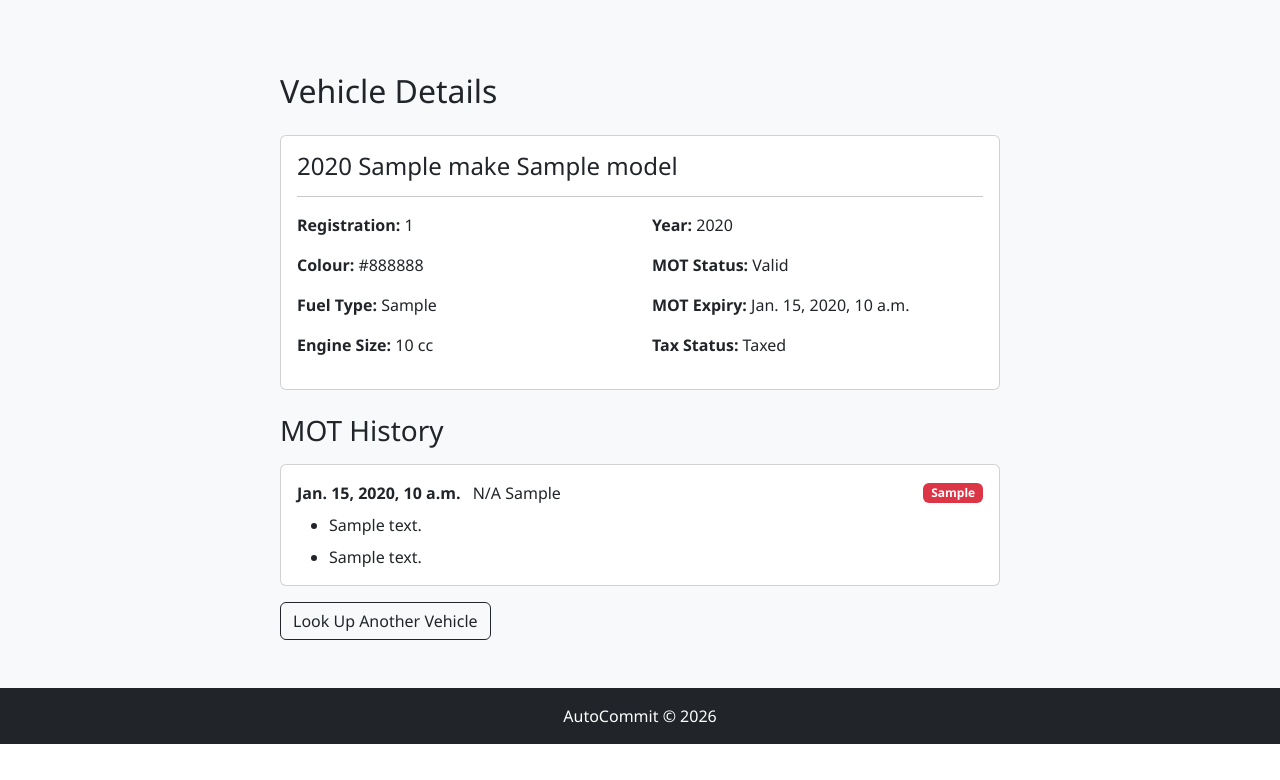
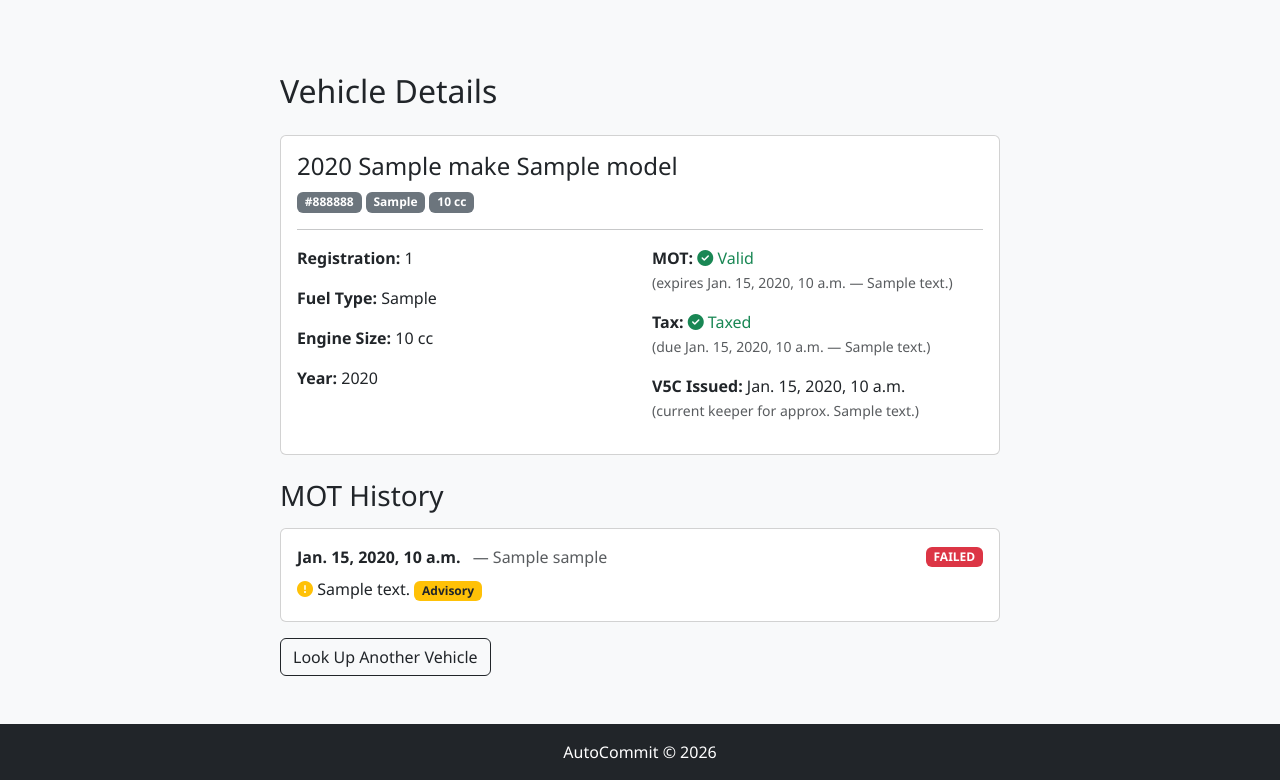
Before and after one commit to freed-man/mp4-autocommit, a Django app: template vehicles/templates/vehicles/vehicle_detail.html in a window 1280 px wide. Shown: the part 69-849 px from the top of the page. Before the commit the page ends 813 px from the top, so only its background shows below. Run offline with Django 5.2, Linux system fonts and the light colour scheme; the template is opened without the code that fills it: most values are stand-ins (such as "Sample title", 1, 10 or a date in 2020).

Commit message:
fix PRS defect type not showing as major

```diff
--- a/vehicles/templates/vehicles/vehicle_detail.html
+++ b/vehicles/templates/vehicles/vehicle_detail.html
@@ -10,19 +10,58 @@
                     <h4 class="card-title">
                         {{ dvla.yearOfManufacture }} {{ dvla.make }}{% if model %} {{ model }}{% endif %}
                     </h4>
+                    <span class="badge bg-secondary">{{ dvla.colour }}</span>
+                    <span class="badge bg-secondary">{{ dvla.fuelType }}</span>
+                    {% if dvla.engineCapacity %}
+                    <span class="badge bg-secondary">{{ dvla.engineCapacity }} cc</span>
+                    {% endif %}
                     <hr>
                     <div class="row">
                         <div class="col-md-6">
                             <p><strong>Registration:</strong> {{ dvla.registrationNumber }}</p>
-                            <p><strong>Colour:</strong> {{ dvla.colour }}</p>
                             <p><strong>Fuel Type:</strong> {{ dvla.fuelType }}</p>
                             <p><strong>Engine Size:</strong> {{ dvla.engineCapacity|default:"N/A" }} cc</p>
+                            <p><strong>Year:</strong> {{ dvla.yearOfManufacture }}</p>
                         </div>
                         <div class="col-md-6">
-                            <p><strong>Year:</strong> {{ dvla.yearOfManufacture }}</p>
-                            <p><strong>MOT Status:</strong> {{ dvla.motStatus|default:"N/A" }}</p>
-                            <p><strong>MOT Expiry:</strong> {{ dvla.motExpiryDate|default:"N/A" }}</p>
-                            <p><strong>Tax Status:</strong> {{ dvla.taxStatus|default:"N/A" }}</p>
+                            <p>
+                                <strong>MOT:</strong>
+                                {% if dvla.motStatus == "Valid" %}
+                                <i class="fas fa-check-circle text-success"></i>
+                                <span class="text-success">Valid</span>
+                                {% if dvla.motExpiryDateFormatted %}
+                                <br><small class="text-muted">(expires {{ dvla.motExpiryDateFormatted }} — {{ mot_days_text }})</small>
+                                {% endif %}
+                                {% else %}
+                                <i class="fas fa-times-circle text-danger"></i>
+                                <span class="text-danger">{{ dvla.motStatus|default:"No details held" }}</span>
+                                {% if dvla.motExpiryDateFormatted %}
+                                <br><small class="text-muted">(expired {{ dvla.motExpiryDateFormatted }} — {{ mot_days_text }})</small>
+                                {% endif %}
+                                {% endif %}
+                            </p>
+                            <p>
+                                <strong>Tax:</strong>
+                                {% if dvla.taxStatus == "Taxed" %}
+                                <i class="fas fa-check-circle text-success"></i>
+                                <span class="text-success">Taxed</span>
+                                {% if dvla.taxDueDateFormatted %}
+                                <br><small class="text-muted">(due {{ dvla.taxDueDateFormatted }} — {{ tax_days_text }})</small>
+                                {% endif %}
+                                {% else %}
+                                <i class="fas fa-times-circle text-danger"></i>
+                                <span class="text-danger">{{ dvla.taxStatus|default:"No details held" }}</span>
+                                {% if dvla.taxDueDateFormatted %}
+                                <br><small class="text-muted">(expired {{ dvla.taxDueDateFormatted }} — {{ tax_days_text }})</small>
+                                {% endif %}
+                                {% endif %}
+                            </p>
+                            {% if dvla.v5cDateFormatted %}
+                            <p>
+                                <strong>V5C Issued:</strong> {{ dvla.v5cDateFormatted }}
+                                <br><small class="text-muted">(current keeper for approx. {{ v5c_days_text }})</small>
+                            </p>
+                            {% endif %}
                         </div>
                     </div>
                 </div>
@@ -35,27 +74,30 @@
                 <div class="card-body">
                     <div class="d-flex justify-content-between align-items-center">
                         <div>
-                            <strong>{{ test.completedDate }}</strong>
-                            <span class="ms-2">{{ test.odometerValue|default:"N/A" }} {{ test.odometerUnit|default:"" }}</span>
+                            <strong>{{ test.completedDateFormatted }}</strong>
+                            {% if test.mileageFormatted %}
+                            <span class="ms-2 text-muted">— {{ test.mileageFormatted }} {{ test.odometerUnit|lower }}</span>
+                            {% endif %}
                         </div>
-                        <span class="badge {% if test.testResult == 'PASSED' %}bg-success{% else %}bg-danger{% endif %}">
-                            {{ test.testResult }}
-                        </span>
+                        {% if test.testResult == "PASSED" %}
+                        <span class="badge bg-success">PASSED</span>
+                        {% else %}
+                        <span class="badge bg-danger">FAILED</span>
+                        {% endif %}
                     </div>
-                    {% if test.rfrAndComments %}
-                    <ul class="mt-2 mb-0">
-                        {% for item in test.rfrAndComments %}
-                        <li class="{% if item.type == 'FAIL' %}text-danger{% elif item.type == 'ADVISORY' %}text-warning{% endif %}">
-                            {{ item.text }}
-                        </li>
-                        {% endfor %}
-                    </ul>
-                    {% endif %}
                     {% if test.defects %}
-                    <ul class="mt-2 mb-0">
+                    <ul class="mt-2 mb-0 list-unstyled">
                         {% for defect in test.defects %}
-                        <li class="{% if defect.type == 'FAIL' or defect.type == 'MAJOR' %}text-danger{% elif defect.type == 'ADVISORY' %}text-warning{% endif %}">
-                            {{ defect.text }}
+                        <li class="mb-1">
+                            {% if defect.type == "DANGEROUS" or defect.type == "MAJOR" or defect.type == "FAIL" or defect.type == "PRS" %}
+                            <i class="fas fa-times-circle text-danger"></i>
+                            <span class="text-danger">{{ defect.text }}</span>
+                            <span class="badge bg-danger">Major</span>
+                            {% else %}
+                            <i class="fas fa-exclamation-circle text-warning"></i>
+                            <span>{{ defect.text }}</span>
+                            <span class="badge bg-warning text-dark">Advisory</span>
+                            {% endif %}
                         </li>
                         {% endfor %}
                     </ul>
```
Also changed, not shown: vehicles/views.py (+115 -0 lines).
